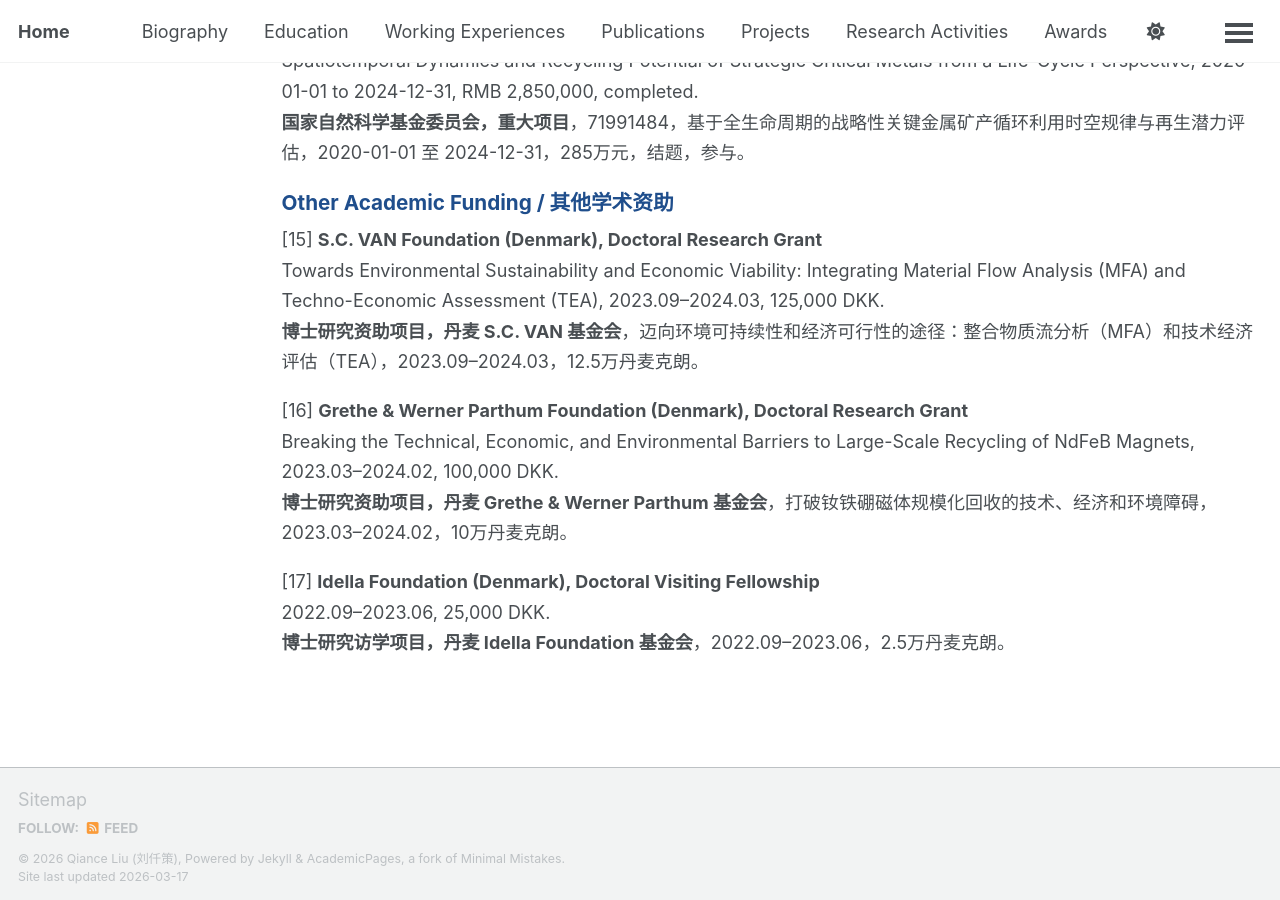
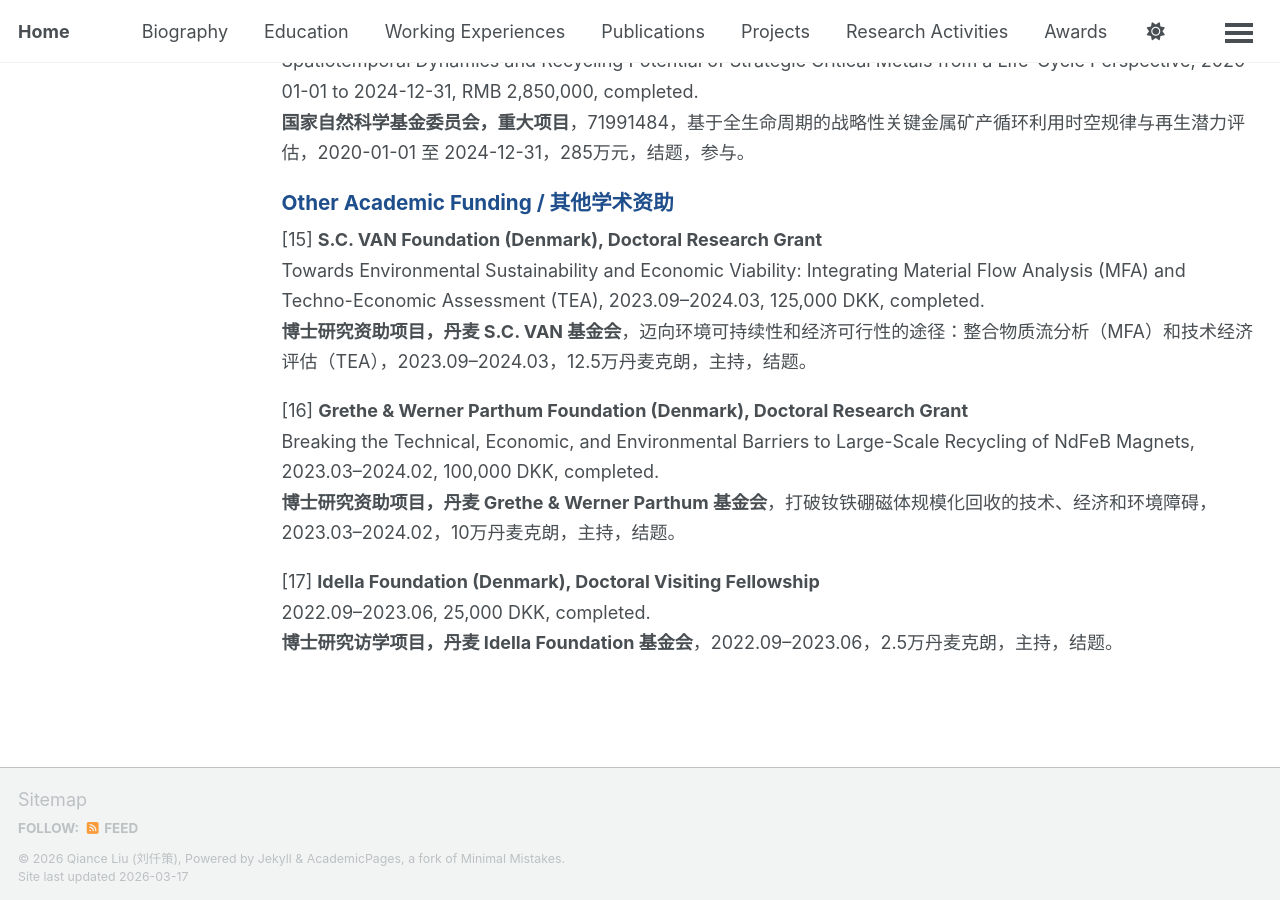
Before and after one commit to QianceLIU/qianceliu.github.io, a Jekyll site: the page built from _pages/Full Project List.md, in a window 1280 px wide and 900 px high, scrolled down 2564 px. Built offline with Jekyll 4.4.1, drawn with Linux system fonts in a browser that asks for light colours; a script bundle is joined from its source files by our own code; library files that are not in the unit come from our copies; some of the changed text lies outside the part shown.

Commit message:
Update Full Project List.md

```diff
--- a/_pages/Full Project List.md
+++ b/_pages/Full Project List.md
@@ -128,18 +128,18 @@ author_profile: false
 
 <div class="pub-item">
   <div class="pub-title">[15] <strong>S.C. VAN Foundation (Denmark), Doctoral Research Grant</strong></div>
-  Towards Environmental Sustainability and Economic Viability: Integrating Material Flow Analysis (MFA) and Techno-Economic Assessment (TEA), 2023.09–2024.03, 125,000 DKK.<br>
-  <strong>博士研究资助项目，丹麦 S.C. VAN 基金会</strong>，迈向环境可持续性和经济可行性的途径：整合物质流分析（MFA）和技术经济评估（TEA），2023.09–2024.03，12.5万丹麦克朗。
+  Towards Environmental Sustainability and Economic Viability: Integrating Material Flow Analysis (MFA) and Techno-Economic Assessment (TEA), 2023.09–2024.03, 125,000 DKK, completed.<br>
+  <strong>博士研究资助项目，丹麦 S.C. VAN 基金会</strong>，迈向环境可持续性和经济可行性的途径：整合物质流分析（MFA）和技术经济评估（TEA），2023.09–2024.03，12.5万丹麦克朗，主持，结题。
 </div>
 
 <div class="pub-item">
   <div class="pub-title">[16] <strong>Grethe &amp; Werner Parthum Foundation (Denmark), Doctoral Research Grant</strong></div>
-  Breaking the Technical, Economic, and Environmental Barriers to Large-Scale Recycling of NdFeB Magnets, 2023.03–2024.02, 100,000 DKK.<br>
-  <strong>博士研究资助项目，丹麦 Grethe &amp; Werner Parthum 基金会</strong>，打破钕铁硼磁体规模化回收的技术、经济和环境障碍，2023.03–2024.02，10万丹麦克朗。
+  Breaking the Technical, Economic, and Environmental Barriers to Large-Scale Recycling of NdFeB Magnets, 2023.03–2024.02, 100,000 DKK, completed.<br>
+  <strong>博士研究资助项目，丹麦 Grethe &amp; Werner Parthum 基金会</strong>，打破钕铁硼磁体规模化回收的技术、经济和环境障碍，2023.03–2024.02，10万丹麦克朗，主持，结题。
 </div>
 
 <div class="pub-item">
   <div class="pub-title">[17] <strong>Idella Foundation (Denmark), Doctoral Visiting Fellowship</strong></div>
-  2022.09–2023.06, 25,000 DKK.<br>
-  <strong>博士研究访学项目，丹麦 Idella Foundation 基金会</strong>，2022.09–2023.06，2.5万丹麦克朗。
+  2022.09–2023.06, 25,000 DKK, completed.<br>
+  <strong>博士研究访学项目，丹麦 Idella Foundation 基金会</strong>，2022.09–2023.06，2.5万丹麦克朗，主持，结题。
 </div>
```
Also changed, not shown: other parts of _pages/Full Project List.md (+1 -1 lines).
